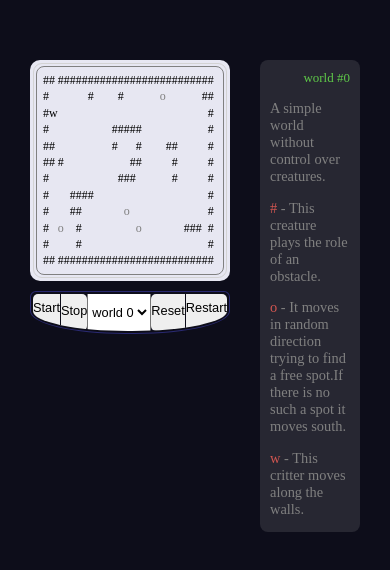
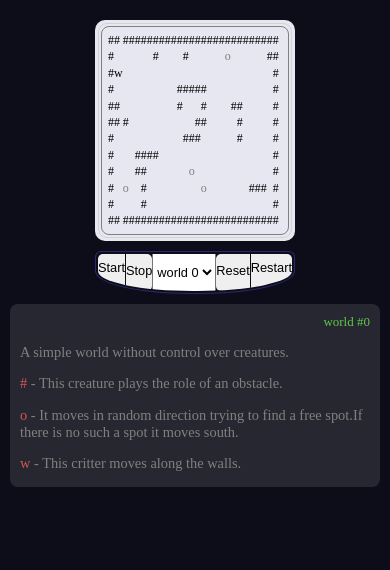
Before and after one commit to Yurimcalex/e-life, a website built with Vite: page index.html in a window 390 px wide. Built offline with nearby package versions, Linux system fonts and the light colour scheme.

Commit message:
style: Create media queries

```diff
--- a/style.css
+++ b/style.css
@@ -122,3 +122,27 @@ body {
 	line-height: 1.2;
 	letter-spacing: -2px;
 }
+
+@media screen and (max-width: 900px) {
+	.wrapper {
+		margin-top: 10px;
+		padding: 10px;
+	}
+
+	.descr-cont {
+		margin-left: 10px;
+	}
+}
+
+@media screen and (max-width: 700px) {
+	.wrapper {
+		flex-direction: column;
+		align-items: center;
+	}
+
+	.descr-cont {
+		width: initial;
+		margin-left: 0;
+		margin-top: 10px;
+	}
+}
```
